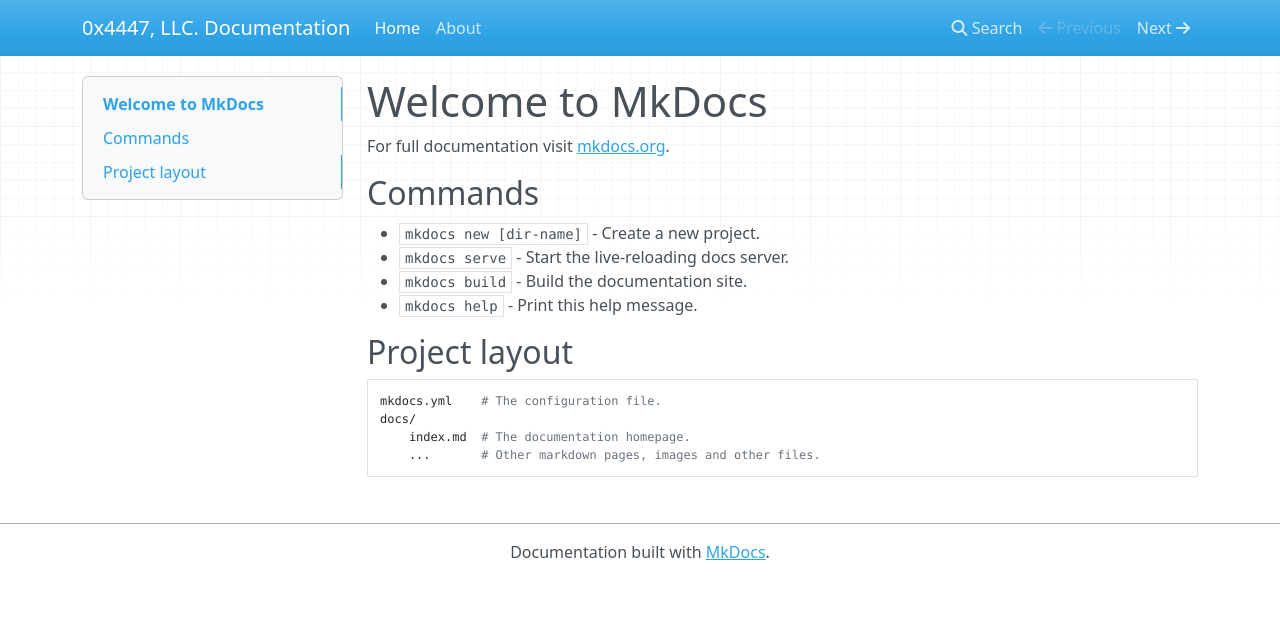
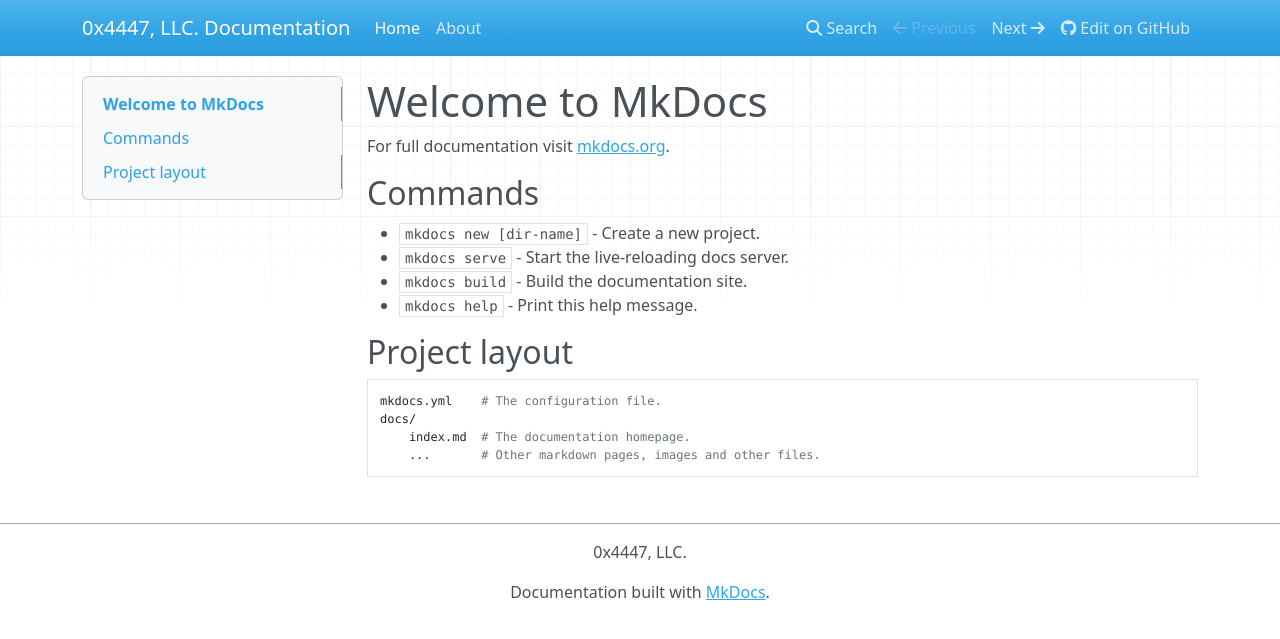
Before and after one commit to 0x4447-office/0x4447_webpage_documentation, an MkDocs documentation site: the page built from docs/index.md, in a window 1280 px wide. Shown: the top 639 px of the page. Built offline with MkDocs 1.6.1, drawn with Linux system fonts in a browser that asks for light colours; nearby versions of some CDN libraries; some of the changed lines change nothing that is shown.

Commit message:
Updated the confguration

```diff
--- a/mkdocs.yml
+++ b/mkdocs.yml
@@ -1,4 +1,9 @@
 site_name: 0x4447, LLC. Documentation
+site_url: https://documentation.0x4447.com
+repo_url: https://github.com/0x4447-office/0x4447_webpage_documentation
+site_description: '0x4447, LLC. Documentation Page for all of our products.'
+site_author: '0x4447, LLC.'
+copyright: '0x4447, LLC.'
 nav:
     - Home: index.md
     - About: about.md
```
